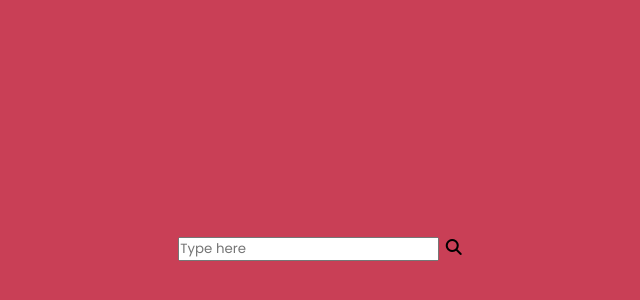
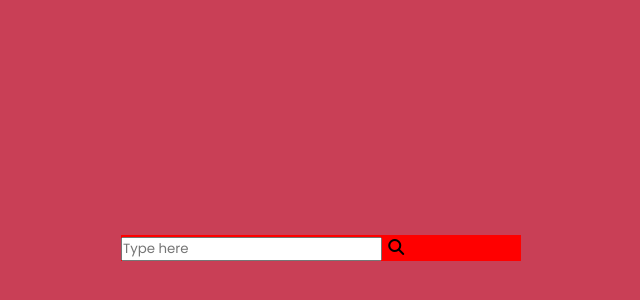
Before and after one commit to pikaPush/search-box, a plain HTML site: page index.html in a window 1280 px wide. Shown: the part 152-452 px from the top of the page, without its empty margins (319-959 px from the left). Drawn offline with Linux system fonts and the light colour scheme.

Commit message:
Add red background and set max-width for .box

```diff
--- a/style.css
+++ b/style.css
@@ -15,3 +15,9 @@ body {
   align-items: center;
   background-color: #c93f56;
 }
+
+.box {
+  width: 100%;
+  max-width: 400px;
+  background-color: red;
+}
```
